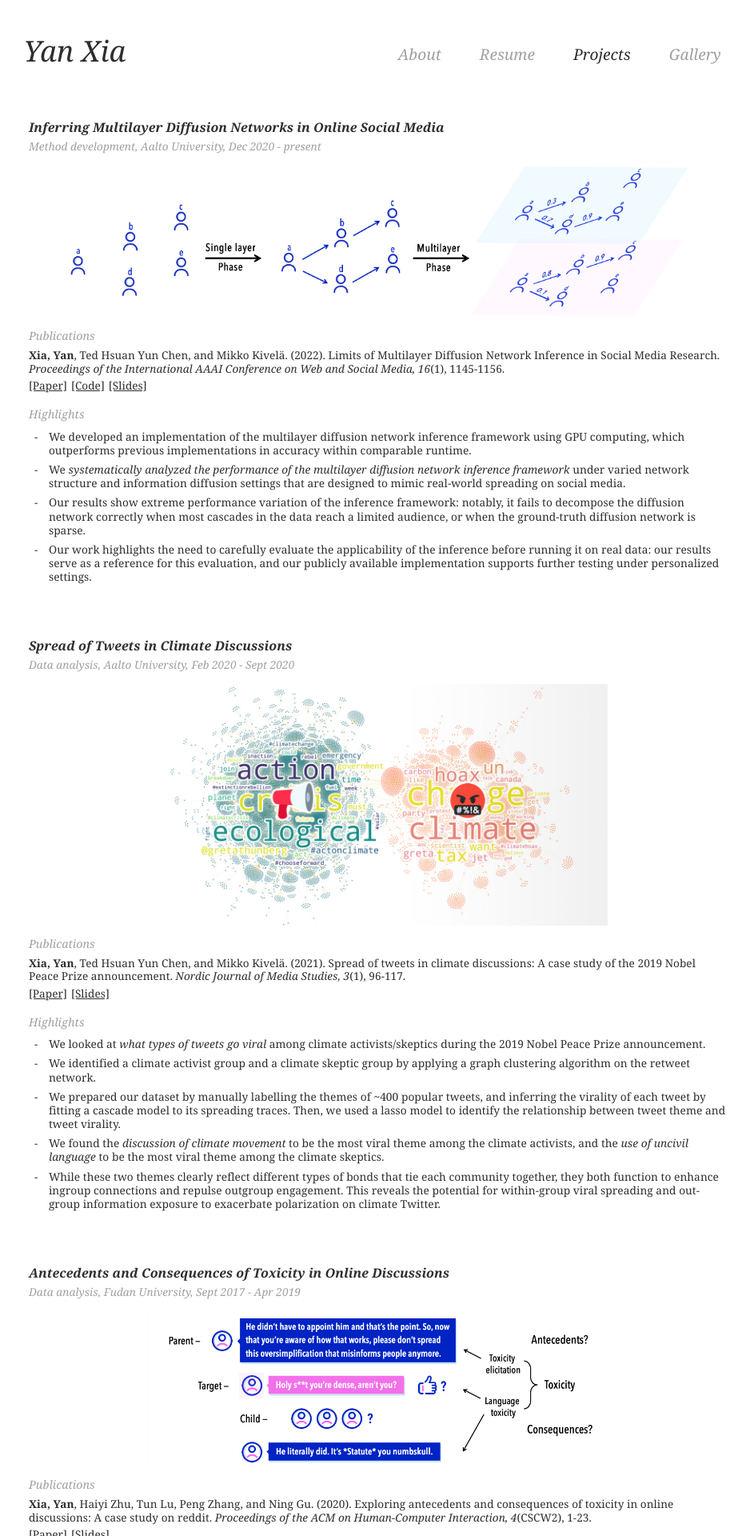
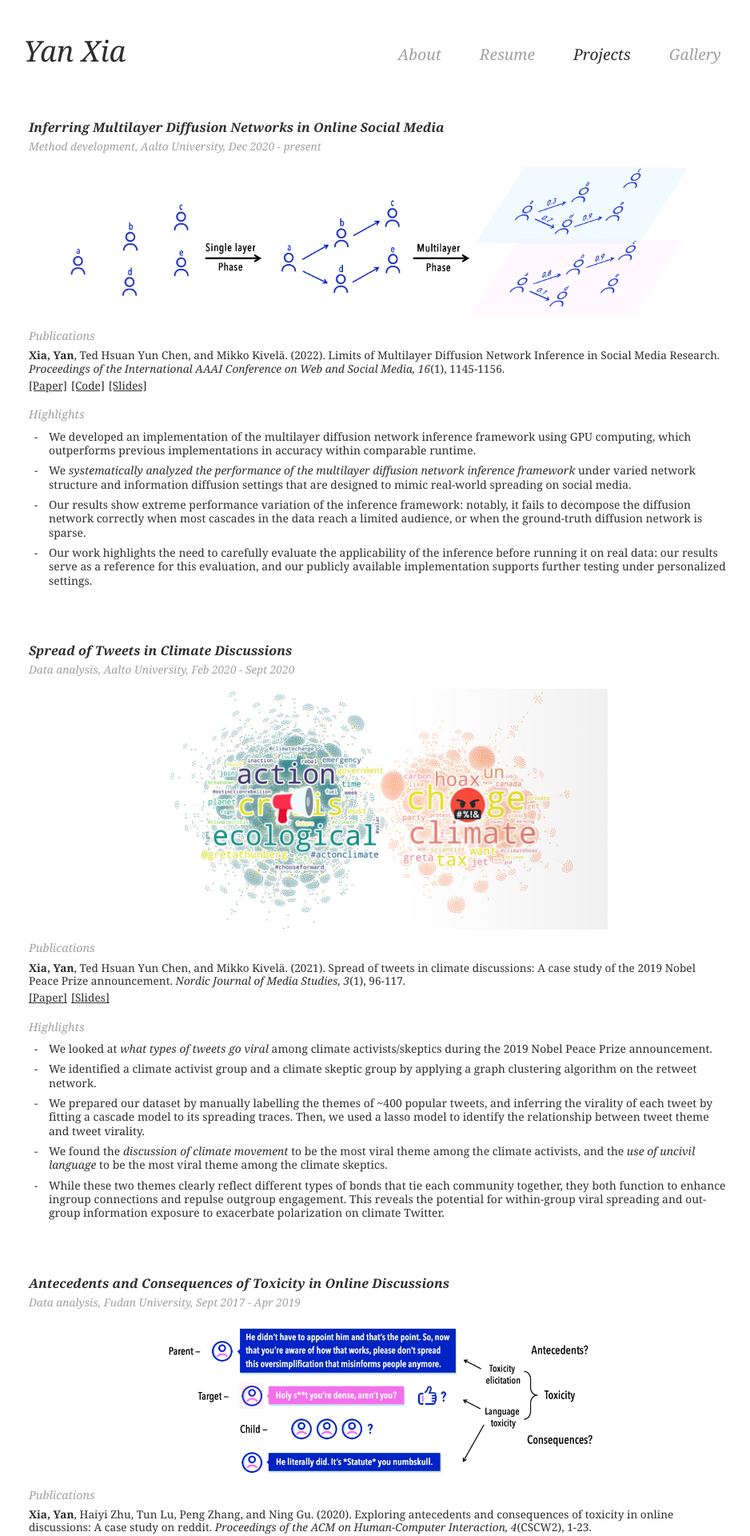
Before and after one commit to yanxxia/yanxxia.github.io, a Jekyll site: the page built from projects.html, in a window 1280 px wide. Shown: the top 1920 px of the page at 80% size, without its empty margins (168-1106 px from the left). Built offline with Jekyll 4.4.1, drawn with Linux system fonts in a browser that asks for light colours.

Commit message:
Update styling

```diff
--- a/_sass/main.scss
+++ b/_sass/main.scss
@@ -123,7 +123,7 @@
 
 .content {
   margin-bottom: 5px;
-  line-height: 120%;
+  //line-height: 110%;
 }
 
 .content.main {
@@ -405,13 +405,13 @@
   padding-left: 15px;
   padding-top: 2px;
   margin: 0;
-  font-size: 101%;
+  font-size: 102%;
   line-height: 125%;
 }
 
 li {
   padding-left: 10px;
-  padding-bottom: 7px;
+  padding-bottom: 8px;
 }
 
 ol {
@@ -419,10 +419,10 @@
   padding-left: 20px;
   padding-top: 5px;
   margin: 0;
-  font-size: 101%;
+  font-size: 102%;
   line-height: 125%;
 }
 
 ol li {
-  padding-bottom: 4px;
+  padding-bottom: 5px;
 }
```
Also changed, not shown: 5 other files.
